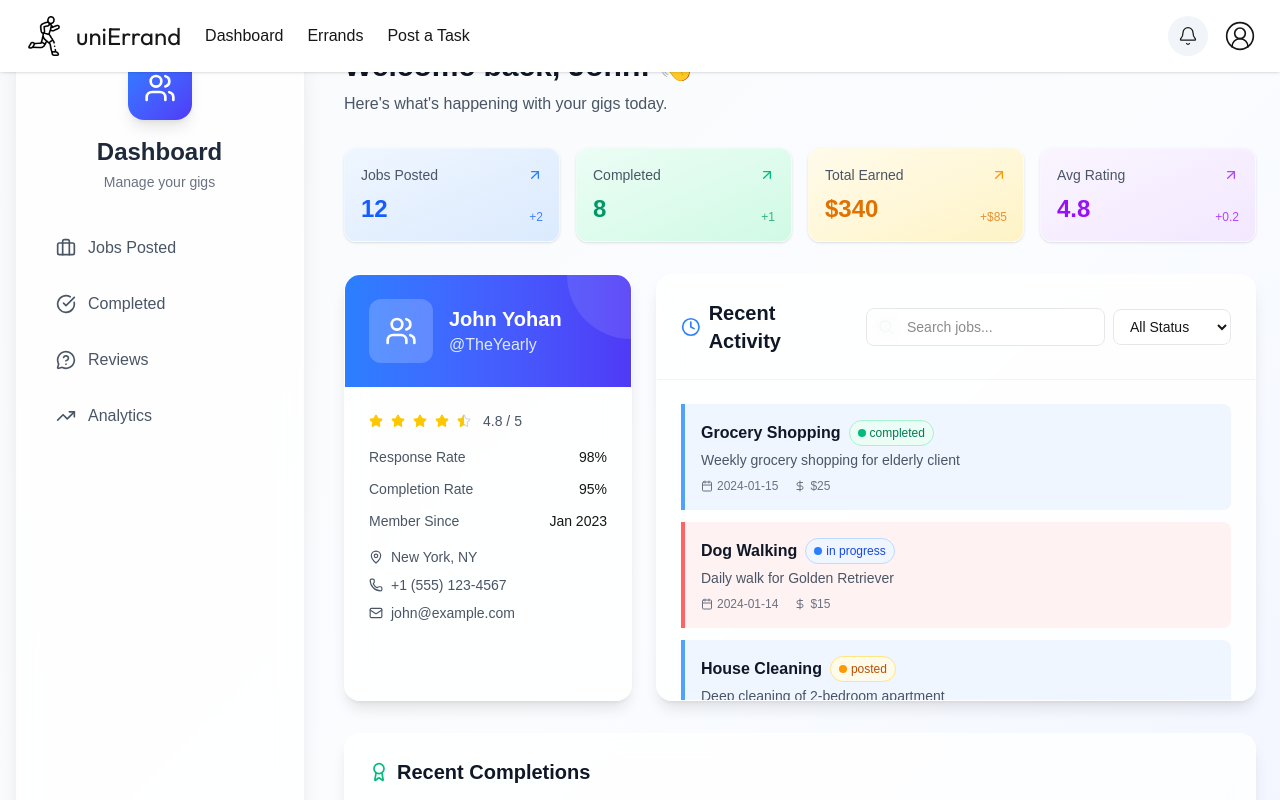
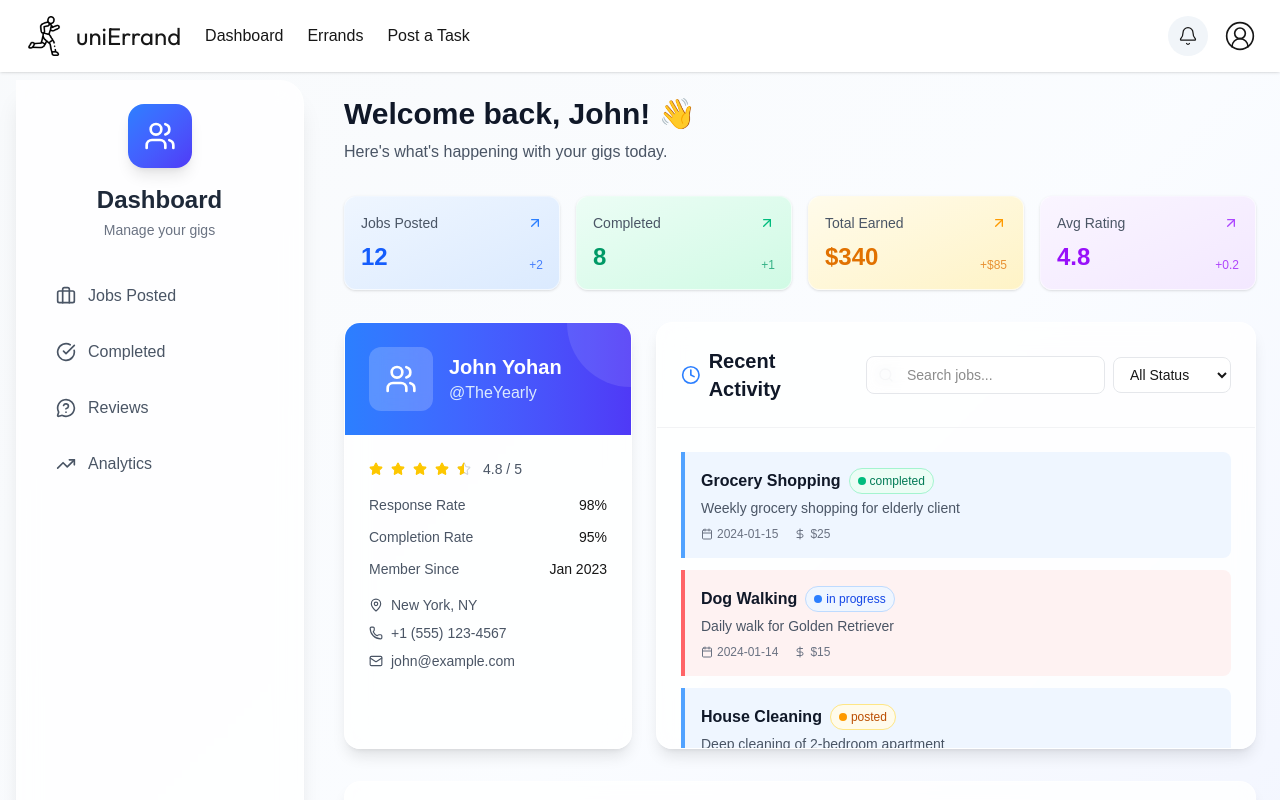
Before and after one commit to The-Yearly/uniErrand, a Next.js app in the folder front-end/: page /profile/1 in a window 1280 px wide. Shown: the top 800 px of the page. Built offline with nearby package versions, Linux system fonts and the light colour scheme; a web font is replaced by a local one.

Commit message:
Changed Some Pos

```diff
--- a/front-end/app/profile/[id]/page.tsx
+++ b/front-end/app/profile/[id]/page.tsx
@@ -164,7 +164,7 @@ const statsData: StatData[] = [
   },
 ];
 
-const Dashboard: React.FC = () => {
+const Dashboard=() => {
   const [isMobileMenuOpen, setIsMobileMenuOpen] = useState<boolean>(false);
 
   const [activeSection, setActiveSection] = useState<string>("overview");
@@ -238,7 +238,7 @@ const Dashboard: React.FC = () => {
   return (
     <div className="min-h-screen bg-gradient-to-br from-slate-50 via-blue-50/30 to-indigo-100/50">
       <div className="pt-6">
-        <div className="flex">
+        <div className="flex mt-12">
           <aside className="hidden lg:block w-72 bg-white/80 backdrop-blur-md shadow-xl border-r border-white/50 lg:rounded-r-3xl mx-4 my-2">
             <div className="p-6 flex flex-col h-full">
               <div className="text-center mb-8">
```
